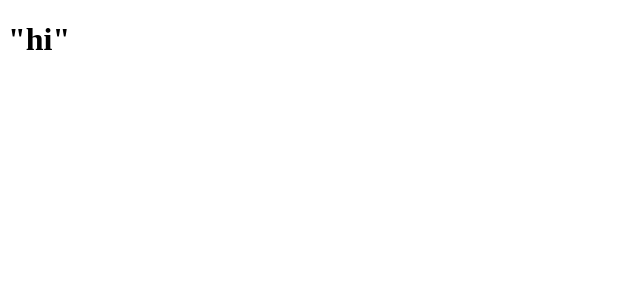
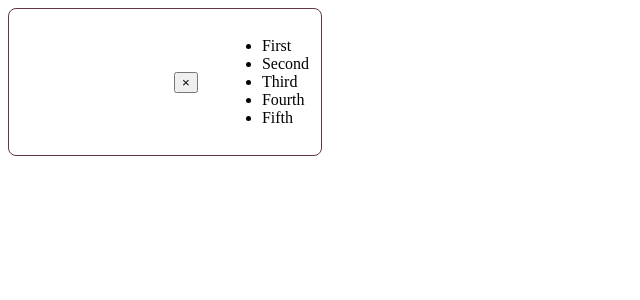
Before and after one commit to eduvinagre/typescript-form, a React (Vite) app: page / in a window 1280 px wide. Shown: the top 300 px of the page, without its empty margins (0-640 px from the left). Built offline with nearby package versions, Linux system fonts and the light colour scheme.

Commit message:
first divs

```diff
--- a/src/App.tsx
+++ b/src/App.tsx
@@ -1,5 +1,19 @@
+import { Select } from "./Select";
+
+const options = [
+  { label: "First", value: 1 },
+  { label: "Second", value: 2 },
+  { label: "Third", value: 3 },
+  { label: "Fourth", value: 4 },
+  { label: "Fifth", value: 5 },
+];
+
 function App() {
-  return <h1>"hi"</h1>;
+  return (
+    <>
+      <Select options={options} />
+    </>
+  );
 }
 
 export default App;
--- a/src/Select.tsx
+++ b/src/Select.tsx
@@ -0,0 +1,30 @@
+import styles from "./select.module.css";
+
+type SelectOption = {
+  label: string;
+  value: any;
+};
+
+type SelectProps = {
+  options: SelectOption[];
+  value?: SelectOption;
+  onChange: (value: SelectOption | undefined) => void;
+};
+
+export function Select({ value, onChange, options }: SelectProps) {
+  return (
+    <div tabIndex={0} className={styles.container}>
+      <span className={styles.value}></span>
+      <button className={styles["clear-btn"]}>&times;</button>
+      <div className={styles.divider}></div>
+      <div className={styles.caret}></div>
+      <ul className={styles.options}>
+        {options.map((option) => (
+          <li key={option.label} className={styles.option}>
+            {option.label}
+          </li>
+        ))}
+      </ul>
+    </div>
+  );
+}
--- /dev/null
+++ b/src/select.module.css
@@ -0,0 +1,27 @@
+.container {
+  position: relative;
+  width: 18em;
+  min-height: 1.5em;
+  border: 0.05em solid #643843;
+  display: flex;
+  align-items: center;
+  gap: 0.5em;
+  padding: 0.75em;
+  border-radius: 0.5em;
+  outline: none;
+}
+
+.container.focus {
+  border-color: #99627a;
+}
+
+.value {
+  flex-grow: 1;
+}
+
+.close-btn {
+  background: none;
+}
+
+.clear-btn {
+}
```
